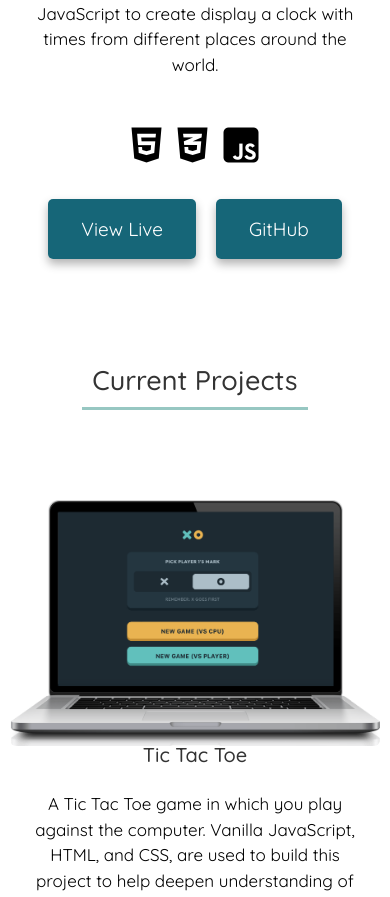
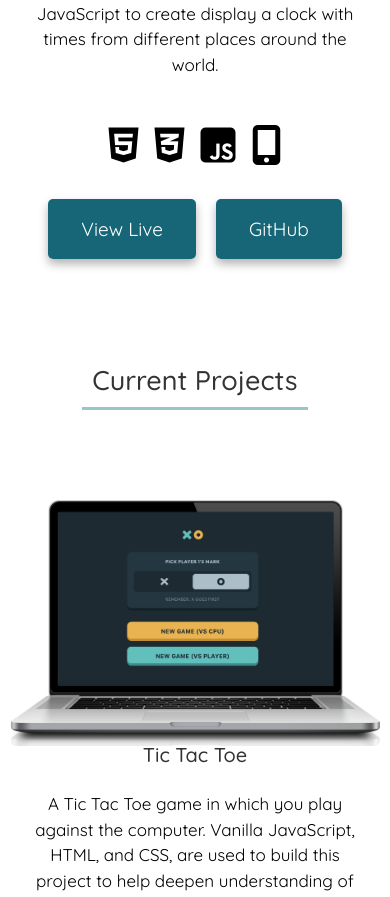
Before and after one commit to soybella/isabella-lizarde-portfolio, a React (Create React App) app: page / in a window 390 px wide. Shown: the part 5647-6544 px from the top of the page. Built offline with nearby package versions, Linux system fonts and the light colour scheme; a web font is replaced by a local one.

Commit message:
Added responsive icon for landing page project

```diff
--- a/src/LandingPageProject.js
+++ b/src/LandingPageProject.js
@@ -85,6 +85,9 @@ export default function LandingPageProject() {
                 <li className="skills-icon p-2">
                   <i className="fa-brands fa-square-js"></i>
                 </li>
+                <li className="skills-icon p-2">
+                  <i class="fa-solid fa-mobile-screen-button"></i>
+                </li>
               </ul>
               <ul className="d-flex justify-content-center responsive-project-button project-button pt-3">
                 <li className="project-button">
```
